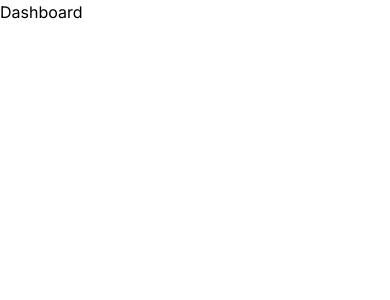
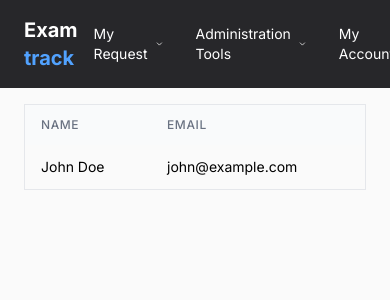
Before and after one commit to finnsatoshi03/fe-react-exam, a React (Vite) app: page /dashboard in a window 390 px wide. Shown: the top 300 px of the page. Built offline with nearby package versions, Linux system fonts and the light colour scheme.

Commit message:
add user authentication service, implement protected routes, and create a responsive navbar with dashboard table

```diff
--- a/package.json
+++ b/package.json
@@ -11,6 +11,7 @@
   },
   "dependencies": {
     "@tailwindcss/vite": "^4.0.3",
+    "axios": "^1.7.9",
     "lucide-react": "^0.474.0",
     "react": "^18.3.1",
     "react-dom": "^18.3.1",
--- a/src/components/auth/login-form.tsx
+++ b/src/components/auth/login-form.tsx
@@ -6,6 +6,7 @@ import { Button } from "../ui/button";
 import { Input } from "../ui/input";
 import { Label } from "../ui/label";
 import { Link } from "react-router-dom";
+import { login } from "../../services/apiAuth";
 
 const LoginSchema = z.object({
   email: z.string().email({ message: "Invalid email address" }),
@@ -70,13 +71,10 @@ export default function LoginForm() {
     setLoginError("");
 
     try {
-      const response = await fetch(
-        `http://localhost:8000/users?email=${email}&password=${password}`,
-      );
-      const users = await response.json();
+      const user = await login(email, password);
 
-      if (users.length > 0) {
-        toast.success(`Welcome, ${users[0].username}! Login Successful!`);
+      if (user) {
+        toast.success(`Welcome, ${user.username}! Login Successful!`);
         setLoginAttempts(0);
         setIsLoginDisabled(false);
         setLockoutCountdown(0);
--- /dev/null
+++ b/src/components/navbar.tsx
@@ -0,0 +1,23 @@
+import { ChevronDown } from "lucide-react";
+import { ReactNode } from "react";
+
+const NavItem = ({ children }: { children: ReactNode }) => (
+  <li className="flex items-center gap-1">
+    {children} <ChevronDown className="size-3" />
+  </li>
+);
+
+export default function Navbar() {
+  return (
+    <nav className="flex w-full items-center justify-between gap-4 bg-zinc-800 px-6 py-4 text-white">
+      <h1 className="text-xl font-bold md:text-3xl">
+        Exam <span className="text-blue-400">track</span>
+      </h1>
+      <ul className="flex gap-8 text-sm">
+        <NavItem>My Request</NavItem>
+        <NavItem>Administration Tools</NavItem>
+        <NavItem>My Account</NavItem>
+      </ul>
+    </nav>
+  );
+}
--- a/src/components/protected-route.tsx
+++ b/src/components/protected-route.tsx
@@ -1,7 +1,15 @@
+import React from "react";
+import { Navigate } from "react-router-dom";
+import { isAuthenticated } from "../services/apiAuth";
+
 export default function ProtectedRoute({
   children,
 }: {
   children: React.ReactNode;
 }) {
+  if (!isAuthenticated()) {
+    return <Navigate to="/login" replace />;
+  }
+
   return <>{children}</>;
 }
--- /dev/null
+++ b/src/components/ui/table.tsx
@@ -0,0 +1,125 @@
+import React from "react";
+
+type TableVariant = "default" | "striped" | "bordered";
+
+interface TableProps extends React.HTMLAttributes<HTMLTableElement> {
+  variant?: TableVariant;
+  children: React.ReactNode;
+}
+
+interface TableHeaderProps
+  extends React.DetailedHTMLProps<
+    React.HTMLAttributes<HTMLTableSectionElement>,
+    HTMLTableSectionElement
+  > {
+  children: React.ReactNode;
+}
+
+interface TableBodyProps
+  extends React.DetailedHTMLProps<
+    React.HTMLAttributes<HTMLTableSectionElement>,
+    HTMLTableSectionElement
+  > {
+  children: React.ReactNode;
+}
+
+interface TableRowProps
+  extends React.DetailedHTMLProps<
+    React.HTMLAttributes<HTMLTableRowElement>,
+    HTMLTableRowElement
+  > {
+  children: React.ReactNode;
+}
+
+interface TableHeaderCellProps
+  extends React.DetailedHTMLProps<
+    React.ThHTMLAttributes<HTMLTableHeaderCellElement>,
+    HTMLTableHeaderCellElement
+  > {
+  children: React.ReactNode;
+}
+
+interface TableCellProps
+  extends React.DetailedHTMLProps<
+    React.TdHTMLAttributes<HTMLTableCellElement>,
+    HTMLTableCellElement
+  > {
+  children: React.ReactNode;
+}
+
+const Table = React.forwardRef<HTMLTableElement, TableProps>(
+  ({ className, variant = "default", children, ...props }, ref) => {
+    const variantStyles: Record<TableVariant, string> = {
+      default: "w-full",
+      striped: "w-full",
+      bordered: "w-full border-collapse border border-gray-200",
+    };
+
+    return (
+      <table
+        ref={ref}
+        className={`${variantStyles[variant]} ${className}`}
+        {...props}
+      >
+        {children}
+      </table>
+    );
+  },
+);
+
+const TableHeader = React.forwardRef<HTMLTableSectionElement, TableHeaderProps>(
+  ({ className, children, ...props }, ref) => (
+    <thead ref={ref} className={`bg-gray-50 ${className}`} {...props}>
+      {children}
+    </thead>
+  ),
+);
+
+const TableBody = React.forwardRef<HTMLTableSectionElement, TableBodyProps>(
+  ({ className, children, ...props }, ref) => (
+    <tbody ref={ref} className={className} {...props}>
+      {children}
+    </tbody>
+  ),
+);
+
+const TableRow = React.forwardRef<HTMLTableRowElement, TableRowProps>(
+  ({ className, children, ...props }, ref) => {
+    const baseStyles = "hover:bg-gray-100 transition-colors duration-200";
+    return (
+      <tr ref={ref} className={`${baseStyles} ${className}`} {...props}>
+        {children}
+      </tr>
+    );
+  },
+);
+
+const TableHeaderCell = React.forwardRef<
+  HTMLTableHeaderCellElement,
+  TableHeaderCellProps
+>(({ className, children, ...props }, ref) => (
+  <th
+    ref={ref}
+    className={`px-4 py-3 text-left text-xs font-medium tracking-wider text-gray-500 uppercase ${className}`}
+    {...props}
+  >
+    {children}
+  </th>
+));
+
+const TableCell = React.forwardRef<HTMLTableCellElement, TableCellProps>(
+  ({ className, children, ...props }, ref) => (
+    <td ref={ref} className={`px-4 py-3 text-sm ${className}`} {...props}>
+      {children}
+    </td>
+  ),
+);
+
+Table.displayName = "Table";
+TableHeader.displayName = "TableHeader";
+TableBody.displayName = "TableBody";
+TableRow.displayName = "TableRow";
+TableHeaderCell.displayName = "TableHeaderCell";
+TableCell.displayName = "TableCell";
+
+export { Table, TableHeader, TableBody, TableRow, TableHeaderCell, TableCell };
--- a/src/layouts/AppLayout.tsx
+++ b/src/layouts/AppLayout.tsx
@@ -1,10 +1,12 @@
 import { Outlet } from "react-router-dom";
+import Navbar from "../components/navbar";
 
 export default function AppLayout() {
   return (
     <div className="relative flex min-h-screen w-screen flex-col">
+      <Navbar />
       <div className="grid flex-1">
-        <main className="mx-auto w-full max-w-7xl">
+        <main className="w-full bg-zinc-50 px-6 py-4">
           <Outlet />
         </main>
       </div>
--- /dev/null
+++ b/src/lib/types.ts
@@ -0,0 +1,49 @@
+export interface User {
+  id: number;
+  username: string;
+  email: string;
+  password: string;
+}
+
+export interface Employee {
+  id: number;
+  firstName: string;
+  lastName: string;
+  email: string;
+  department: string;
+  position: string;
+  hireDate: string;
+  employmentType: string;
+  salary: number;
+  phoneNumber: string;
+  address: {
+    street: string;
+    city: string;
+    state: string;
+    zipCode: string;
+    country: string;
+  };
+  emergencyContact: {
+    name: string;
+    relationship: string;
+    phoneNumber: string;
+  };
+}
+
+export interface TimeRecord {
+  id: number;
+  employeeId: number;
+  date: string;
+  timeIns: {
+    timeIn: string;
+    timeOut: string;
+    type: string;
+  }[];
+  totalWorkHours: number;
+  status: string;
+}
+
+export interface LoginCredentials {
+  email: string;
+  password: string;
+}
--- a/src/pages/Dasboard.tsx
+++ b/src/pages/Dasboard.tsx
@@ -1,3 +1,29 @@
+import {
+  Table,
+  TableBody,
+  TableCell,
+  TableHeader,
+  TableHeaderCell,
+  TableRow,
+} from "../components/ui/table";
+
 export default function Dashboard() {
-  return <div>Dashboard</div>;
+  return (
+    <div>
+      <Table variant="bordered">
+        <TableHeader>
+          <TableRow>
+            <TableHeaderCell>Name</TableHeaderCell>
+            <TableHeaderCell>Email</TableHeaderCell>
+          </TableRow>
+        </TableHeader>
+        <TableBody>
+          <TableRow>
+            <TableCell>John Doe</TableCell>
+            <TableCell>john@example.com</TableCell>
+          </TableRow>
+        </TableBody>
+      </Table>
+    </div>
+  );
 }
--- /dev/null
+++ b/src/services/apiAuth.ts
@@ -0,0 +1,37 @@
+import { User } from "../lib/types";
+
+export async function login(
+  email: string,
+  password: string,
+): Promise<User | null> {
+  try {
+    const response = await fetch(
+      `http://localhost:8000/users?email=${encodeURIComponent(email)}&password=${encodeURIComponent(password)}`,
+    );
+    const users: User[] = await response.json();
+
+    if (users.length > 0) {
+      // Store user ID in localStorage for session management
+      localStorage.setItem("currentUserId", users[0].id.toString());
+      return users[0];
+    }
+
+    return null;
+  } catch (error) {
+    console.error("Login error:", error);
+    throw error;
+  }
+}
+
+export function logout() {
+  localStorage.removeItem("user");
+}
+
+export function getCurrentUser(): User | null {
+  const userString = localStorage.getItem("user");
+  return userString ? JSON.parse(userString) : null;
+}
+
+export function isAuthenticated(): boolean {
+  return !!localStorage.getItem("user");
+}
--- /dev/null
+++ b/src/services/apiURL.ts
@@ -0,0 +1 @@
+export const API_BASE_URL = "http://localhost:8000";
```
Also changed, not shown: src/services/apiUser.ts (added), 1 other file (tests, documents, lock files or other folders).
